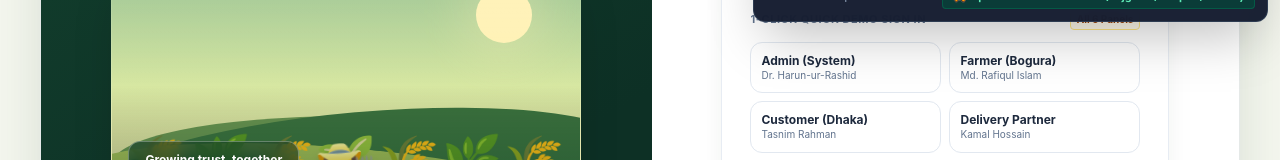
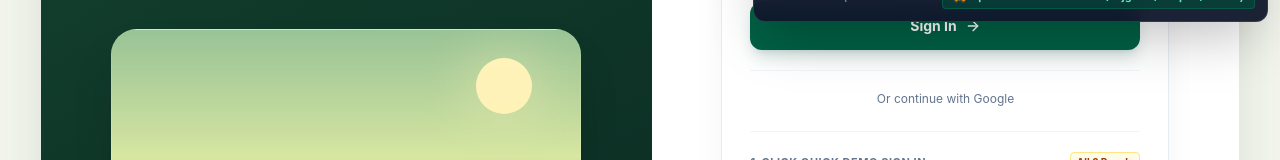
Before and after one commit to mdsaifurrahmanrizbi-spec/agrochain-smart-supply-chain, a React (Vite) app: page /login in a window 1280 px wide. Shown: the part 766-926 px from the top of the page. Built offline with nearby package versions, Linux system fonts and the light colour scheme; no server answers.

Commit message:
Add role-limited Google sign-in to login page

```diff
--- a/src/pages/public/Login.tsx
+++ b/src/pages/public/Login.tsx
@@ -1,12 +1,16 @@
-import React, { useState } from 'react';
+import React, { useCallback, useState } from 'react';
 import { Link, useNavigate, useLocation } from 'react-router-dom';
 import { useAuth } from '../../context/AuthContext';
 import { Logo } from '../../components/common/Logo';
 import { UserRole } from '../../types';
+import { agroApi } from '../../services/api';
+import { useLanguage } from '../../context/LanguageContext';
+import { GoogleSignInButton } from '../../components/common/GoogleSignInButton';
 import { Lock, Mail, ArrowRight, ShieldCheck, CheckCircle2, Sprout, Leaf, Eye, EyeOff } from 'lucide-react';
 
 export const Login: React.FC = () => {
-  const { login, switchDemoRole } = useAuth();
+  const { login, switchDemoRole, setAuthenticatedSession } = useAuth();
+  const { language } = useLanguage();
   const navigate = useNavigate();
   const location = useLocation();
   const availableRoles: UserRole[] = location.pathname.startsWith('/admin-portal')
@@ -53,6 +57,28 @@ export const Login: React.FC = () => {
       setLoading(false);
     }
   };
+
+  const handleGoogleCredential = useCallback(async (credential: string) => {
+    setError('');
+    setLoading(true);
+    try {
+      const result = await agroApi.googleAuth(credential, selectedRole === 'farmer' || selectedRole === 'buyer' ? selectedRole : undefined);
+      if ('needsProfile' in result && result.needsProfile) {
+        sessionStorage.setItem('agro_google_profile_token', result.profileToken);
+        sessionStorage.setItem('agro_google_profile_name', result.name || '');
+        sessionStorage.setItem('agro_google_profile_email', result.email || '');
+        navigate('/google-profile');
+        return;
+      }
+      setAuthenticatedSession(result.token, result.user);
+      const paths: Record<UserRole, string> = { admin: '/admin/dashboard', farmer: '/farmer/dashboard', buyer: '/buyer/dashboard', delivery: '/delivery/dashboard', warehouse: '/warehouse/dashboard', inspector: '/inspector/dashboard' };
+      navigate(paths[result.user.role] || '/', { replace: true });
+    } finally {
+      setLoading(false);
+    }
+  }, [navigate, selectedRole, setAuthenticatedSession]);
+
+  const handleGoogleError = useCallback((message: string) => setError(message), []);
 
   const handleQuickDemo = (role: UserRole, emailStr: string, path: string) => {
     setEmail(emailStr);
@@ -147,6 +173,13 @@ export const Login: React.FC = () => {
                 </button>
               </form>
 
+              {(location.pathname === '/login' && (selectedRole === 'farmer' || selectedRole === 'buyer')) && (
+                <div className="mt-5 border-t border-slate-100 pt-5">
+                  <p className="mb-3 text-center text-xs text-slate-500">{language === 'bn' ? 'অথবা Google দিয়ে চালিয়ে যান' : 'Or continue with Google'}</p>
+                  <GoogleSignInButton mode="signin" language={language === 'bn' ? 'bn' : 'en'} disabled={loading} onCredential={handleGoogleCredential} onError={handleGoogleError} />
+                </div>
+              )}
+
               {import.meta.env.DEV && (
                 <div className="mt-6 border-t border-slate-100 pt-5">
                   <div className="mb-3 flex items-center justify-between"><span className="text-[11px] font-bold uppercase tracking-wider text-slate-500">1-Click Quick Demo Sign In</span><span className="rounded border border-amber-200 bg-amber-50 px-1.5 py-0.5 text-[10px] font-bold text-amber-800">All 6 Panels</span></div>
```
